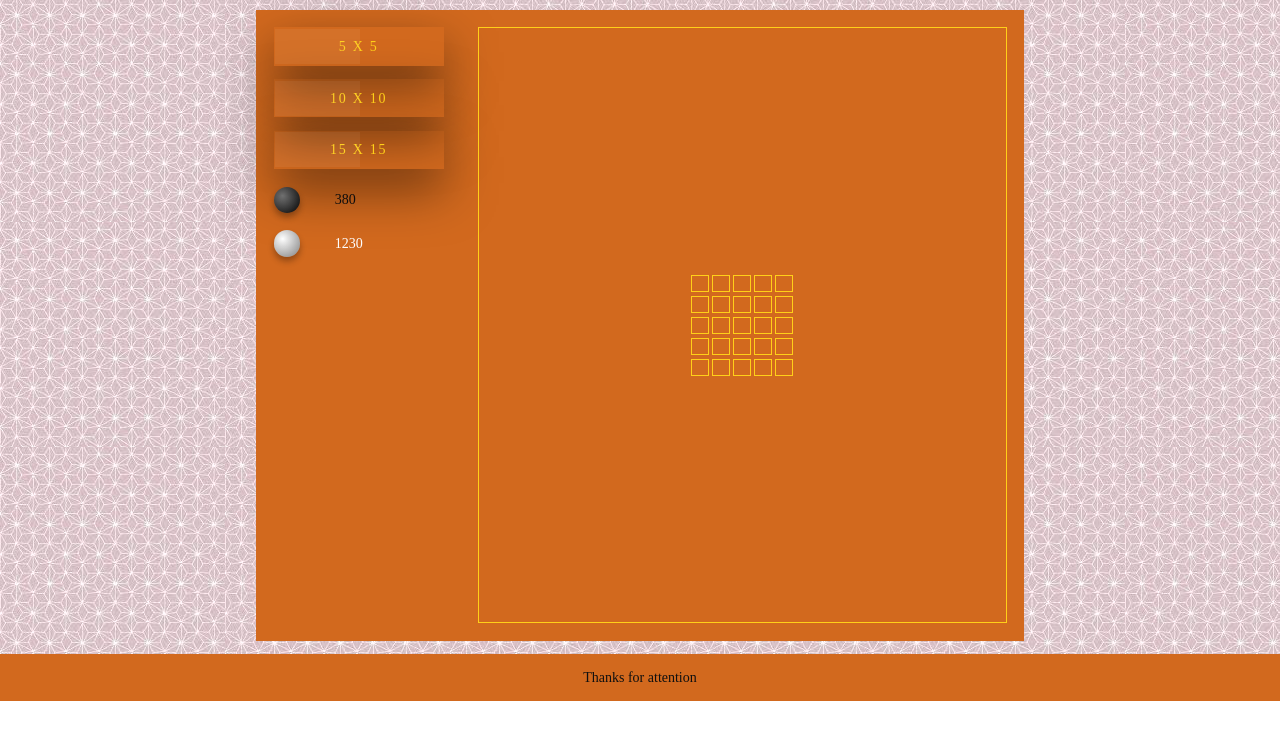
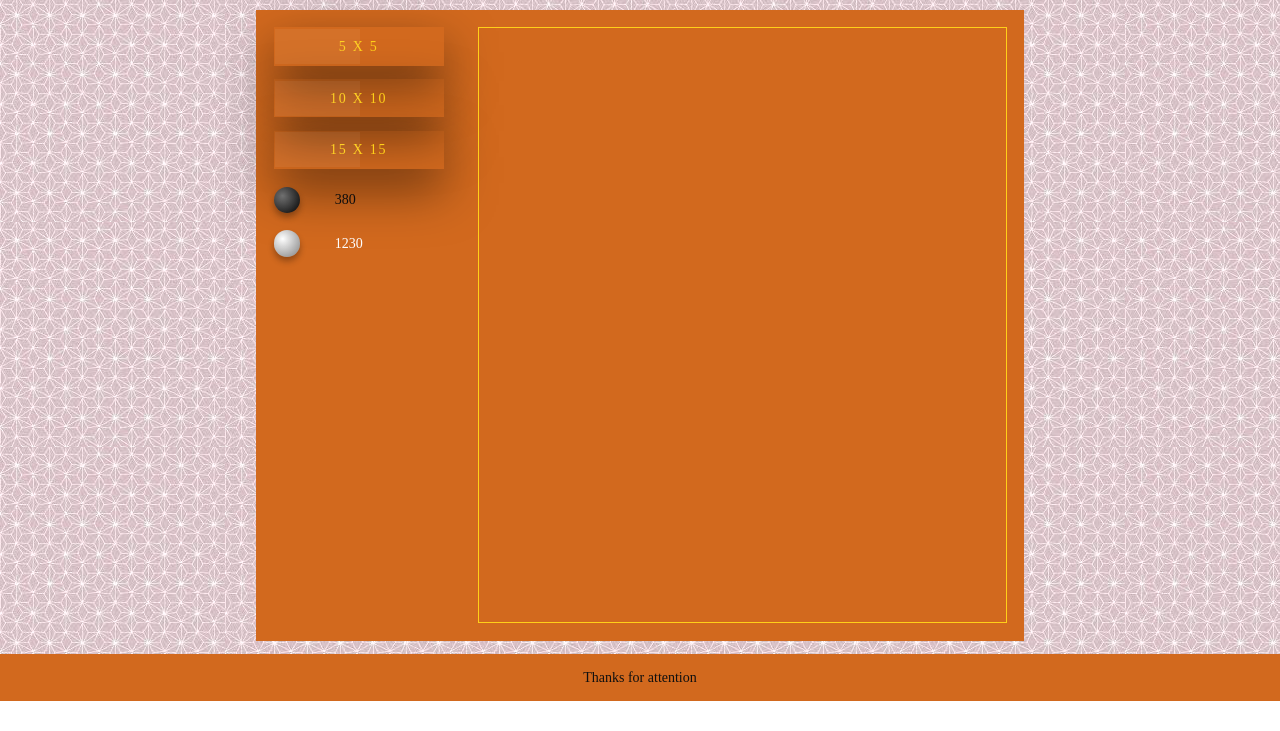
Before and after one commit to KuDim89/5-in-a-row, a website built with webpack: page src/index.html in a window 1280 px wide. Shown: the part 69-800 px from the top of the page. Built offline with nearby package versions, Linux system fonts and the light colour scheme; files whose address does not match are found by name.

Commit message:
add new version visualization on board

```diff
--- a/src/index.html
+++ b/src/index.html
@@ -36,13 +36,15 @@
                                         <span></span>
                                         <span></span>
                                         <span></span>
-                                        10 x 10</a>
+                                        10 x 10
+                                    </a>
                                     <a class="btn-menu" href="#" data-value="15">
                                         <span></span>
                                         <span></span>
                                         <span></span>
                                         <span></span>
-                                        15 x 15</a>
+                                        15 x 15
+                                    </a>
                                 </div>
                                 <div class="game-menu-count">
                                     <div class="count-black">
@@ -57,43 +59,8 @@
                             </div>
                             <div class="game-field" >
                                 <div class="board">
-                                    <div class="row">
-                                        <div class="col"></div>
-                                        <div class="col"></div>
-                                        <div class="col"></div>
-                                        <div class="col"></div>
-                                        <div class="col"></div>
-                                    </div>
-                                    <div class="row">
-                                        <div class="col"></div>
-                                        <div class="col"></div>
-                                        <div class="col"></div>
-                                        <div class="col"></div>
-                                        <div class="col"></div>
-                                    </div>
-                                    <div class="row">
-                                        <div class="col"></div>
-                                        <div class="col"></div>
-                                        <div class="col"></div>
-                                        <div class="col"></div>
-                                        <div class="col"></div>
-                                    </div>
-                                    <div class="row">
-                                        <div class="col"></div>
-                                        <div class="col"></div>
-                                        <div class="col"></div>
-                                        <div class="col"></div>
-                                        <div class="col"></div>
-                                    </div>
-                                    <div class="row">
-                                        <div class="col"></div>
-                                        <div class="col"></div>
-                                        <div class="col"></div>
-                                        <div class="col"></div>
-                                        <div class="col"></div>
-                                    </div>
-                                </div>
                             </div>
+                        </div>
                         </div>
                     </div>
                 </section>
--- a/src/scss/modules/body-content.scss
+++ b/src/scss/modules/body-content.scss
@@ -126,6 +126,7 @@
   height: rem(5);
   border-radius: 50%;
   box-shadow: 0 rem(5) rem(7) 0 rgba(0,0,0,0.30);
+  pointer-events: none;
 }
 
 .black {
```
Also changed, not shown: src/js/common.js (+8 -3 lines).
